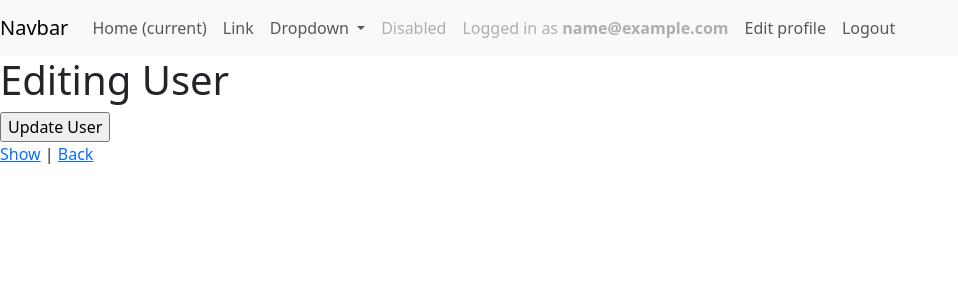
After one commit to rahul-das/place_sharing_site, a Rails app: page /users/1/edit in a window 1280 px wide. The commit adds this page. Shown: the top 300 px of the page, without its empty margins (0-958 px from the left). Run offline with Rails 7, Linux system fonts and the light colour scheme; the visitor is signed in with stand-in values (Sample User, id 1); style sheets or scripts are compiled from the project's sources; some libraries are stand-ins or nearby versions.

Commit message:
added users controller

```diff
--- /dev/null
+++ b/app/controllers/users_controller.rb
@@ -0,0 +1,75 @@
+class UsersController < ApplicationController
+  before_action :set_user, only: [:show, :edit, :update, :destroy]
+
+  # GET /users
+  # GET /users.json
+  def index
+    @users = User.all
+  end
+
+  # GET /users/1
+  # GET /users/1.json
+  def show
+    @user = current_user
+  end
+
+  # GET /users/new
+  def new
+    @user = User.new
+  end
+
+  # GET /users/1/edit
+  def edit
+  end
+
+  # POST /users
+  # POST /users.json
+  def create
+    @user = User.new(user_params)
+
+    respond_to do |format|
+      if @user.save
+        format.html { redirect_to @user, notice: 'User was successfully created.' }
+        format.json { render :show, status: :created, location: @user }
+      else
+        format.html { render :new }
+        format.json { render json: @user.errors, status: :unprocessable_entity }
+      end
+    end
+  end
+
+  # PATCH/PUT /users/1
+  # PATCH/PUT /users/1.json
+  def update
+    respond_to do |format|
+      if @user.update(user_params)
+        format.html { redirect_to @user, notice: 'User was successfully updated.' }
+        format.json { render :show, status: :ok, location: @user }
+      else
+        format.html { render :edit }
+        format.json { render json: @user.errors, status: :unprocessable_entity }
+      end
+    end
+  end
+
+  # DELETE /users/1
+  # DELETE /users/1.json
+  def destroy
+    @user.destroy
+    respond_to do |format|
+      format.html { redirect_to users_url, notice: 'User was successfully destroyed.' }
+      format.json { head :no_content }
+    end
+  end
+
+  private
+    # Use callbacks to share common setup or constraints between actions.
+    def set_user
+      @user = User.find(params[:id])
+    end
+
+    # Only allow a list of trusted parameters through.
+    def user_params
+      params.fetch(:user, {})
+    end
+end
--- /dev/null
+++ b/app/helpers/users_helper.rb
@@ -0,0 +1,2 @@
+module UsersHelper
+end
--- a/app/views/layouts/application.html.erb
+++ b/app/views/layouts/application.html.erb
@@ -10,21 +10,8 @@
   </head>
 
   <body>
-    <ul class="navbar-nav mr-auto">
-      <li class="nav-item active">
-        <a class="nav-link" href="/ideas">Ideas</a>
-      </li>
-      <p class="navbar-text float-right">
-      <% if user_signed_in? %>
-        Logged in as <strong><%= current_user.email %></strong>.
-        <%= link_to 'Edit profile', edit_user_registration_path, :class => 'navbar-link' %> |
-        <%= link_to "Logout", destroy_user_session_path, method: :delete, :class => 'navbar-link'  %>
-      <% else %>
-        <%= link_to "Sign up", new_user_registration_path, :class => 'navbar-link'  %> |
-        <%= link_to "Login", new_user_session_path, :class => 'navbar-link'  %>
-      <% end %>
-      </p>
-    </ul>
+    <%= render 'users/shared/navbar' %>
+
     <% if notice %>
       <p class="alert alert-success"><%= notice %></p>
     <% end %>
--- /dev/null
+++ b/app/views/users/_form.html.erb
@@ -0,0 +1,17 @@
+<%= form_with(model: user, local: true) do |form| %>
+  <% if user.errors.any? %>
+    <div id="error_explanation">
+      <h2><%= pluralize(user.errors.count, "error") %> prohibited this user from being saved:</h2>
+
+      <ul>
+        <% user.errors.full_messages.each do |message| %>
+          <li><%= message %></li>
+        <% end %>
+      </ul>
+    </div>
+  <% end %>
+
+  <div class="actions">
+    <%= form.submit %>
+  </div>
+<% end %>
--- /dev/null
+++ b/app/views/users/edit.html.erb
@@ -0,0 +1,6 @@
+<h1>Editing User</h1>
+
+<%= render 'form', user: @user %>
+
+<%= link_to 'Show', @user %> |
+<%= link_to 'Back', users_path %>
--- /dev/null
+++ b/app/views/users/new.html.erb
@@ -0,0 +1,5 @@
+<h1>New User</h1>
+
+<%= render 'form', user: @user %>
+
+<%= link_to 'Back', users_path %>
--- /dev/null
+++ b/app/views/users/shared/_navbar.html.erb
@@ -0,0 +1,41 @@
+<nav class="navbar navbar-expand-lg navbar-light bg-light">
+  <a class="navbar-brand" href="#">Navbar</a>
+  <button class="navbar-toggler" type="button" data-toggle="collapse" data-target="#navbarSupportedContent" aria-controls="navbarSupportedContent" aria-expanded="false" aria-label="Toggle navigation">
+    <span class="navbar-toggler-icon"></span>
+  </button>
+
+  <div class="collapse navbar-collapse" id="navbarSupportedContent">
+    <ul class="navbar-nav mr-auto">
+      <li class="nav-item active">
+        <a class="nav-link" href="#">Home <span class="sr-only">(current)</span></a>
+      </li>
+      <li class="nav-item">
+        <a class="nav-link" href="#">Link</a>
+      </li>
+      <li class="nav-item dropdown">
+        <a class="nav-link dropdown-toggle" href="#" id="navbarDropdown" role="button" data-toggle="dropdown" aria-haspopup="true" aria-expanded="false">
+          Dropdown
+        </a>
+        <div class="dropdown-menu" aria-labelledby="navbarDropdown">
+          <a class="dropdown-item" href="#">Action</a>
+          <a class="dropdown-item" href="#">Another action</a>
+          <div class="dropdown-divider"></div>
+          <a class="dropdown-item" href="#">Something else here</a>
+        </div>
+      </li>
+      <li class="nav-item">
+        <a class="nav-link disabled" href="#">Disabled</a>
+      </li>
+    </ul>
+    <ul class="nav navbar-nav navbar-right">
+      <% if user_signed_in? %>
+        <a href="#" class="nav-link disabled">Logged in as <strong><%= current_user.email %></strong></a>
+        <%= link_to 'Edit profile', edit_user_registration_path, :class => 'nav-link' %>
+        <%= link_to "Logout", destroy_user_session_path, method: :delete, :class => 'nav-link' %>
+      <% else %>
+        <%= link_to "Sign Up", new_user_registration_path, :class => 'nav-link' %>
+        <%= link_to "Login", new_user_session_path, :class => 'nav-link' %>
+      <% end %>
+    </ul>
+  </div>
+</nav>
--- /dev/null
+++ b/app/views/users/show.html.erb
@@ -0,0 +1,4 @@
+<p id="notice"><%= notice %></p>
+
+<%= link_to 'Edit', edit_user_path(@user) %> |
+<%= link_to 'Back', users_path %>
--- a/config/routes.rb
+++ b/config/routes.rb
@@ -2,4 +2,5 @@ Rails.application.routes.draw do
   devise_for :users
   # For details on the DSL available within this file, see https://guides.rubyonrails.org/routing.html
   # root to: "home#index"
+  resources :users
 end
```
Also changed, not shown: app/views/users/index.html.erb (added, +25 -0 lines), spec/helpers/users_helper_spec.rb (added, +15 -0 lines), spec/requests/users_spec.rb (added, +129 -0 lines), spec/routing/users_routing_spec.rb (added, +38 -0 lines), spec/views/users/edit.html.erb_spec.rb (added, +14 -0 lines), spec/views/users/index.html.erb_spec.rb (added, +14 -0 lines), spec/views/users/new.html.erb_spec.rb (added, +14 -0 lines), spec/views/users/show.html.erb_spec.rb (added, +11 -0 lines).
